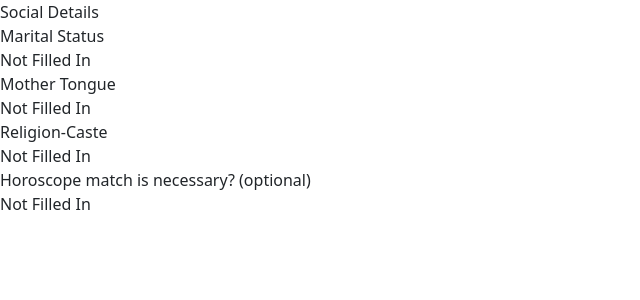
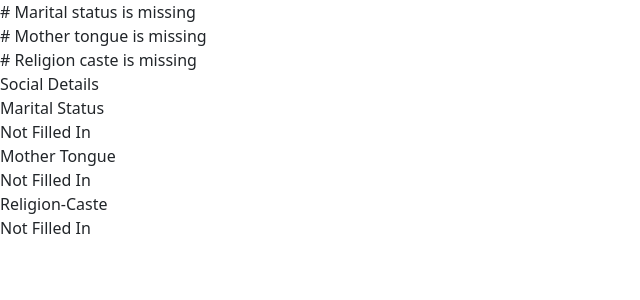
Before and after one commit to sunitsarkar/Jeevansathi_frontend_clone, a React (Create React App) app: page /registr/page4 in a window 1280 px wide. Shown: the top 300 px of the page, without its empty margins (0-640 px from the left). Built offline with nearby package versions, Linux system fonts and the light colour scheme; a web font is replaced by a local one.

Commit message:
new updated

```diff
--- a/src/components/registration/personalDetails.jsx
+++ b/src/components/registration/personalDetails.jsx
@@ -7,7 +7,7 @@ import { motion } from "framer-motion";
 
 function UserRegisterMobile(){
 
-    const [takeData,setTakeData] = useState({gender:"",day:"",month:"",year:"",height:"",country:"",state:""});
+    const [takeData,setTakeData] = useState({gender:"",day:"",month:"",year:"",height:"",country:"",city:""});
     const [errorPop,setErrorPop]= useState(false);
     const [errorMsg,setErrorMsg]= useState(false);
 
@@ -18,6 +18,7 @@ function UserRegisterMobile(){
         if(title=="year")setTakeData({...takeData,year:value});
         if(title=="height")setTakeData({...takeData,height:value});
         if(title=="country")setTakeData({...takeData,country:value});
+        if(title=="city")setTakeData({...takeData,city:value});
         setErrorMsg(false);
     }
 
@@ -66,11 +67,11 @@ function UserRegisterMobile(){
 
     let heights = ["5' 0","5' 1","5' 2","5' 3","5' 4","5' 5","5' 6","5' 7","5' 8","5' 9","5' 10","5' 11"];
     let countries = ["Russia","Canada","China","US of America","Brazil","Australia","India","Argentina"," Kazakhstan","Algeria"];
-    const {gender,day,month,year,height,country}=takeData;
+    const {gender,day,month,year,height,country,city}=takeData;
     let dob = day&&month&&year?day+" "+month+" "+year:"";
 
     function handleError(){
-        gender&&dob&&height&&country?setErrorPop(false):setErrorPop(true);
+        gender&&dob&&height&&country&city?setErrorPop(false):setErrorPop(true);
         setTimeout(errorHides, 3000);
         setErrorMsg(true);
     }
@@ -88,6 +89,7 @@ function UserRegisterMobile(){
                 {!dob&&<div># Date of birth is missing</div>}
                 {!height&&<div># Height is missing</div>}
                 {!country&&<div># Country is missing</div>}
+                {!city&&<div># City is missing</div>}
             </div>
             <header className="personal-header">
                 <span className="leftIcon"><Link to="/registr/page1"> <i className="allimages"></i></Link></span>
@@ -117,6 +119,10 @@ function UserRegisterMobile(){
                 <div className="regBlockSlider" data-bs-toggle="offcanvas" data-bs-target="#chooseCountry" aria-controls="offcanvsasRight">
                     {defiMultiInput("Country living in",country)}
                 </div>
+                {country&&
+                <div className="regBlockSlider" data-bs-toggle="offcanvas" data-bs-target="#chooseCity" aria-controls="offcanvsasRight">
+                    {defiMultiInput("City",city)}
+                </div>}
 
 
                 <div class="offcanvas offcanvas-end" tabindex="-1" id="dateOfBirth" aria-labelledby="offcanvasRightLabel">
@@ -151,11 +157,14 @@ function UserRegisterMobile(){
                 <div class="offcanvas offcanvas-end" tabindex="-1" id="chooseCountry" aria-labelledby="offcanvasRightLabel">
                     {makeMultiToggle("Country living in",countries,country,"country")}
                 </div>
+                <div class="offcanvas offcanvas-end" tabindex="-1" id="chooseCity" aria-labelledby="offcanvasRightLabel">
+                    {makeMultiToggle("City",countries,city,"city")}
+                </div>
 
 
             </div>
-            <Link to={gender&&dob&&height&&country?"/registr/page3":"#"} onClick={handleError}>
-                <div className={"btnForNext "+(gender&&dob&&height&&country?"btnActive":"")}> Next </div>
+            <Link to={gender&&dob&&height&&country&&city?"/registr/page3":"#"} onClick={handleError}>
+                <div className={"btnForNext "+(gender&&dob&&height&&country&&city?"btnActive":"")}> Next </div>
             </Link>
 
         </motion.div>
--- a/src/components/registration/profileDetails.jsx
+++ b/src/components/registration/profileDetails.jsx
@@ -5,6 +5,7 @@ import Footer from "../../footer/regi_footer"
 
 
 function ProfileDetails(){
+    const [takeData,setTakeData] = useState({groomName:"",dob:"",mothertongue:"",rligion:"",maritalStatus:"",height:""})
     const [label1, setlabel1] = useState(false);
     const [label2, setlabel2] = useState(false);
     const [label3, setlabel3] = useState(false);
@@ -18,9 +19,15 @@ function ProfileDetails(){
     const [mothertong, setMothertong] = useState(false);
     const [relign, setRelign] = useState(false);
     const [matStatus, setmatStatus] = useState(false);
-    const [height, setheight] = useState(false);
+    const [heigt, setheigt] = useState(false);
 
 
+    function handleChange(e){
+        const {currentTarget: input} = e;
+        (takeData[input.name] = input.value) ;
+        setTakeData(takeData);
+        // setErrorMsg(false);
+    }
 
     let days = [];
     let months = ["Jan","Feb","Mar","Apr","May","Jun","Jul","Aug","Sep","Oct","Nov","Dec"];
@@ -37,7 +44,7 @@ function ProfileDetails(){
         heights.push(`4' 0" (1.22 mts)`)
     }
 
-
+    const {groomName,dob,mothertongue,rligion,maritalStatus,height} = takeData;
 
 
     return(
@@ -73,17 +80,15 @@ function ProfileDetails(){
                             <div className="arletVlid">Please provide a valid Full Name</div>
                             <div className="regi-secle" onClick={() =>{setlabel1(true)}}>
                                 <label className={"reg-label " +(label1?"reg-label2":"")}>Groom's Name <span className="star">*</span></label>
-                                <input type="text" />
+                                <input type="text" name="groomName" onChange={handleChange}/>
                                 <div className="ext-opt">
                                     <span>Don't show my name</span>
                                     <i className="fa-solid fa-gear"></i>
                                     <ul>
                                         <li>Show my name to all</li>
                                         <li className="selectedOpt">Don't show my name <br/> ( You will not be able to see names of other members )</li>
-
                                     </ul>
                                 </div>
-
                             </div>
                             <div className="extraTxt"> If you wish to hide your name from others, click on settings icon and choose the setting </div>
                         </div>
@@ -143,7 +148,6 @@ function ProfileDetails(){
                                     </ul>
                                 </div>
                                 </React.Fragment>
-
                                 :""}
                             </div>
                         </div>
@@ -185,13 +189,13 @@ function ProfileDetails(){
                             <div className="arletVlid">Please provide height</div>
                             <div className="regi-secle">
                                 <label className={"reg-label " +(label6?"reg-label7":"")}  onClick={() =>{setlabel6(true)}}>Height<span className="star">*</span></label>
-                                <input type="text" placeholder="" onClick={() =>{setheight(true);setlabel6(true)}}/>
-                                {label6 && height?
+                                <input type="text" placeholder="" onClick={() =>{setheigt(true);setlabel6(true)}}/>
+                                {label6 && heigt?
                                 <React.Fragment>
                                 <div className={"mStatusBox"}>
                                     <i className={"imgArrow religionIcon"}></i>
                                     <ul>
-                                        {heights.map((h1,index)=><li onClick={() =>{setheight(false)}} key={index}>{h1}</li>)}
+                                        {heights.map((h1,index)=><li onClick={() =>{setheigt(false)}} key={index}>{h1}</li>)}
                                     </ul>
                                 </div>
                                 </React.Fragment>
--- a/src/components/registration/socialDetails.jsx
+++ b/src/components/registration/socialDetails.jsx
@@ -9,19 +9,22 @@ import { motion } from "framer-motion";
 function SocialDetails(){
 
     const [takeData,setTakeData] = useState({maritStatus:"",motherTongue:"",religCaste:"",horoscopeMatch:""});
+    const [errorPop,setErrorPop]= useState(false);
+    const [errorMsg,setErrorMsg]= useState(false);
 
     function handleData(title,value){
         if(title=="maritStatus")setTakeData({...takeData,maritStatus:value});
         if(title=="motherTongue")setTakeData({...takeData,motherTongue:value});
         if(title=="religCaste")setTakeData({...takeData,religCaste:value});
         if(title=="horoscopeMatch")setTakeData({...takeData,horoscopeMatch:value});
+        setErrorMsg(false);
     }
 
     function defiMultiInput(label,val){
         return(
             <React.Fragment>
                 <div className="selectData">
-                    <div className="dateofbrth">{label}</div>
+                <div className={"dateofbrth "+(errorMsg&&!val?"colorred":"")}>{label}</div>
                     <div className="notFillForm">{val?val:"Not Filled In"}</div>
                 </div>
                 <div className="iconContainer">
@@ -50,6 +53,14 @@ function SocialDetails(){
             </div>
         )
     }
+    function handleError(){
+        maritStatus&&motherTongue&&religCaste?setErrorPop(false):setErrorPop(true);
+        setTimeout(errorHides, 3000);
+        setErrorMsg(true);
+    }
+    function errorHides(){
+        setErrorPop(false);
+    }
 
     let langs = ["Assamese","Bengali","Bodo","Dogri","Gujarati","Hindi","Kannada","Kashmiri","Kashmiri","Maithili","Malayalam","Manipuri","Marathi","Nepali","Odia","Punjabi","Sanskrit","Santali","Sindhi","Tamil","Telugu","Urdu"]
     let religions=["Hindu","Muslim","Sikh","Christian","Buddhist","Jain","Parsi","Jewish","Bahai"];
@@ -60,6 +71,11 @@ function SocialDetails(){
 
     return(
         <motion.div initial={{ x:1400 }} animate={{ x:0 }} transition={{ duration: 0.5 }}>
+            <div className={"errorMsg "+(errorPop?"":"errorhide")}>
+                {!maritStatus&&<div># Marital status is missing</div>}
+                {!motherTongue&&<div># Mother tongue is missing</div>}
+                {!religCaste&&<div># Religion caste is missing</div>}
+            </div>
             <header className="personal-header">
                 <span className="leftIcon"><Link to="/registr/page3"> <i className="allimages"></i></Link></span>
                 <div className="">Social Details</div>
@@ -75,9 +91,9 @@ function SocialDetails(){
                 <div className="regBlockSlider" data-bs-toggle="offcanvas" data-bs-target="#annualIncome" aria-controls="offcanvsasRight">
                     {defiMultiInput("Religion-Caste",religCaste)}
                 </div>
-                <div className="regBlockSlider" data-bs-toggle="offcanvas" data-bs-target="#horoscopeMatchs" aria-controls="offcanvsasRight">
+                {religCaste&&<div className="regBlockSlider" data-bs-toggle="offcanvas" data-bs-target="#horoscopeMatchs" aria-controls="offcanvsasRight">
                     {defiMultiInput("Horoscope match is necessary? (optional)",horoscopeMatch)}
-                </div>
+                </div>}
 
                 <div className="offcanvas offcanvas-end" tabIndex="-1" id="highestQualify" aria-labelledby="offcanvasRightLabel">
                     {makeMultiToggle("Marital Status",mstatus,maritStatus,"maritStatus")}
@@ -95,9 +111,12 @@ function SocialDetails(){
 
 
             </div>
-            <div className={"btnForNext "+(motherTongue&&motherTongue&&religCaste?"btnActive":"")}>
-                <Link to="/registr/page5"><div>Next</div></Link>
-            </div>
+
+            <Link to={motherTongue&&motherTongue&&religCaste?"/registr/page5":"#"} onClick={handleError}>
+                <div className={"btnForNext "+(motherTongue&&motherTongue&&religCaste?"btnActive":"")}> Next </div>
+            </Link>
+
+
         </motion.div>
     );
 
--- a/src/components/registration/verificationMob.jsx
+++ b/src/components/registration/verificationMob.jsx
@@ -5,10 +5,22 @@ import OffCanvas from '../offcanvas/off-canvas';
 import { motion } from "framer-motion";
 
 
+    function VerificationMob(){
 
-function VerificationMob(){
     const [showPass,setShowPass] = useState(false);
     const [ShowInterest,setShowInterest] = useState(1);
+
+    const [takeData,setTakeData] = useState({fullName:"",email:"",MobileNo:"",password:""});
+    const [errorPop,setErrorPop]= useState(false);
+    const [errorMsg,setErrorMsg]= useState(false);
+
+    function handleChange(e){
+        const {currentTarget: input} = e;
+        (takeData[input.name] = input.value) ;
+        setTakeData(takeData);
+        setErrorMsg(false);
+    }
+
 
     function handleShowPass(){
         showPass?setShowPass(false):setShowPass(true);
@@ -16,11 +28,25 @@ function VerificationMob(){
     function handleInterest(val){
         setShowInterest(val)
     }
-
+    function handleError(){
+        fullName&&email&&MobileNo&&password?setErrorPop(false):setErrorPop(true);
+        setTimeout(errorHides, 3000);
+        setErrorMsg(true);
+    }
+    function errorHides(){
+        setErrorPop(false);
+    }
+    const {fullName,email,MobileNo,password} = takeData;
 
 
     return(
         <motion.div initial={{ x:1400 }} animate={{ x:0 }} transition={{ duration: 0.5 }}>
+            <div className={"errorMsg "+(errorPop?"":"errorhide")}>
+                {!fullName&&<div># Full Name is missing</div>}
+                {!email&&<div># Provide a valid email</div>}
+                {!MobileNo&&<div># Provide a valid phone number</div>}
+                {!password&&<div># Password is missing</div>}
+            </div>
             <header className="personal-header">
                 <span className="leftIcon"><Link to="/registr/page4"> <i className="allimages"></i></Link></span>
                 <div className="">Login Details</div>
@@ -28,32 +54,32 @@ function VerificationMob(){
             <div className="personalDetialsContainer">
                 <div className="regBlockInput">
                     <div className="selectWid">
-                        <div className="dateofbrth">Full Name</div>
-                        <input type="text" className="inptFillForm" placeholder="Not Filled In"/>
+                        <div className={"dateofbrth "+(errorMsg&&!fullName?"colorred":"")}>Full Name</div>
+                        <input type="text" className="inptFillForm" name="fullName" placeholder="Not Filled In" onChange={handleChange}/>
                     </div>
                 </div>
                 <div className="regBlockInput" >
                     <div className="selectWid2">
-                        <div className="dateofbrth">Email</div>
-                        <input type="text" className="inptFillForm"  placeholder="Not Filled In"/>
+                        <div className={"dateofbrth "+(errorMsg&&!email?"colorred":"")}>Email</div>
+                        <input type="email" className="inptFillForm" name="email" placeholder="Not Filled In" onChange={handleChange}/>
                     </div>
                 </div>
                 <div className="regBlockInput" >
                     <div className="">
-                        <div className="dateofbrth">Phone Number</div>
+                        <div className={"dateofbrth "+(errorMsg&&!MobileNo?"colorred":"")}>Phone Number</div>
                         <div className="d-flex mt-2 pt-1">
                             <span>+</span>
                             <input type="text" className="slidermobNo sliderISD" value="91"/>
                             <span>-</span>
-                            <input type="number" className="slidermobNo" placeholder="Not Filled In"/>
+                            <input type="number" className="slidermobNo" name="MobileNo" placeholder="Not Filled In" onChange={handleChange}/>
                         </div>
 
                     </div>
                 </div>
                 <div className="regBlockInput" >
                     <div className="selectWid3">
-                        <div className="dateofbrth">Create New Password</div>
-                        <input type={showPass?"text":"password"} className="inptFillForm"  placeholder="Not Filled In"/>
+                        <div className={"dateofbrth "+(errorMsg&&!password?"colorred":"")}>Create New Password</div>
+                        <input type={showPass?"text":"password"} className="inptFillForm" name="password" placeholder="Not Filled In" onChange={handleChange}/>
                         <span className="infoHint">Hint: Use 6 or more characters</span>
                     </div>
                     <span className="showHidePass" onClick={handleShowPass}>{showPass?"Hide":"Show"}</span>
@@ -71,12 +97,12 @@ function VerificationMob(){
                 </div>
                 <div className="termPrivy">Terms of Use Privacy Policy</div>
 
+            </div>
 
+            <Link to={fullName&&email&&MobileNo&&password?"/registr/page5":"#"} onClick={handleError}>
+                <div className={"btnForNext "+(fullName&&email&&MobileNo&&password?"btnActive":"")}> Accept & Continue </div>
+            </Link>
 
-            </div>
-            <div className={"btnForNext "}>
-                <Link to="/registr/page5"><div>Accept & Continue</div></Link>
-            </div>
         </motion.div>
     );
 
```
Also changed, not shown: src/components/registration/careerDetailsMobile.jsx (+10 -8 lines).
